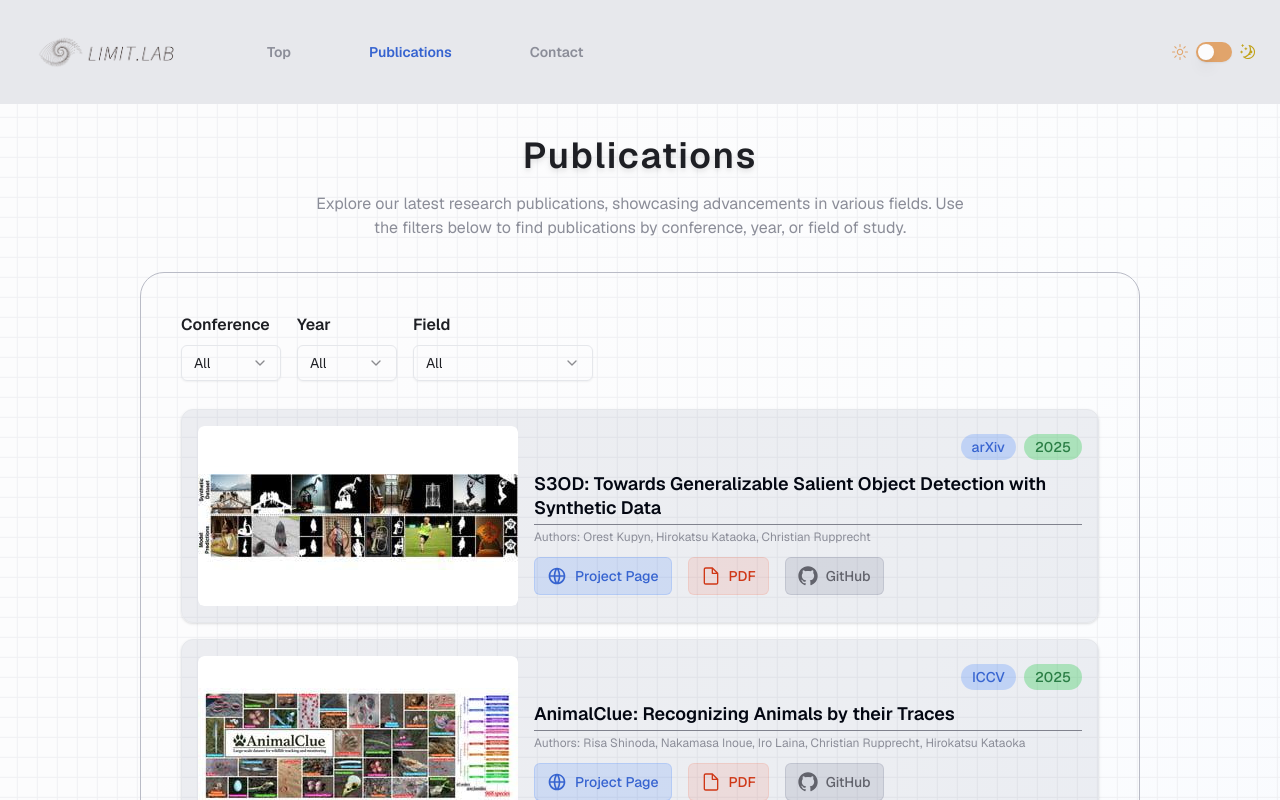
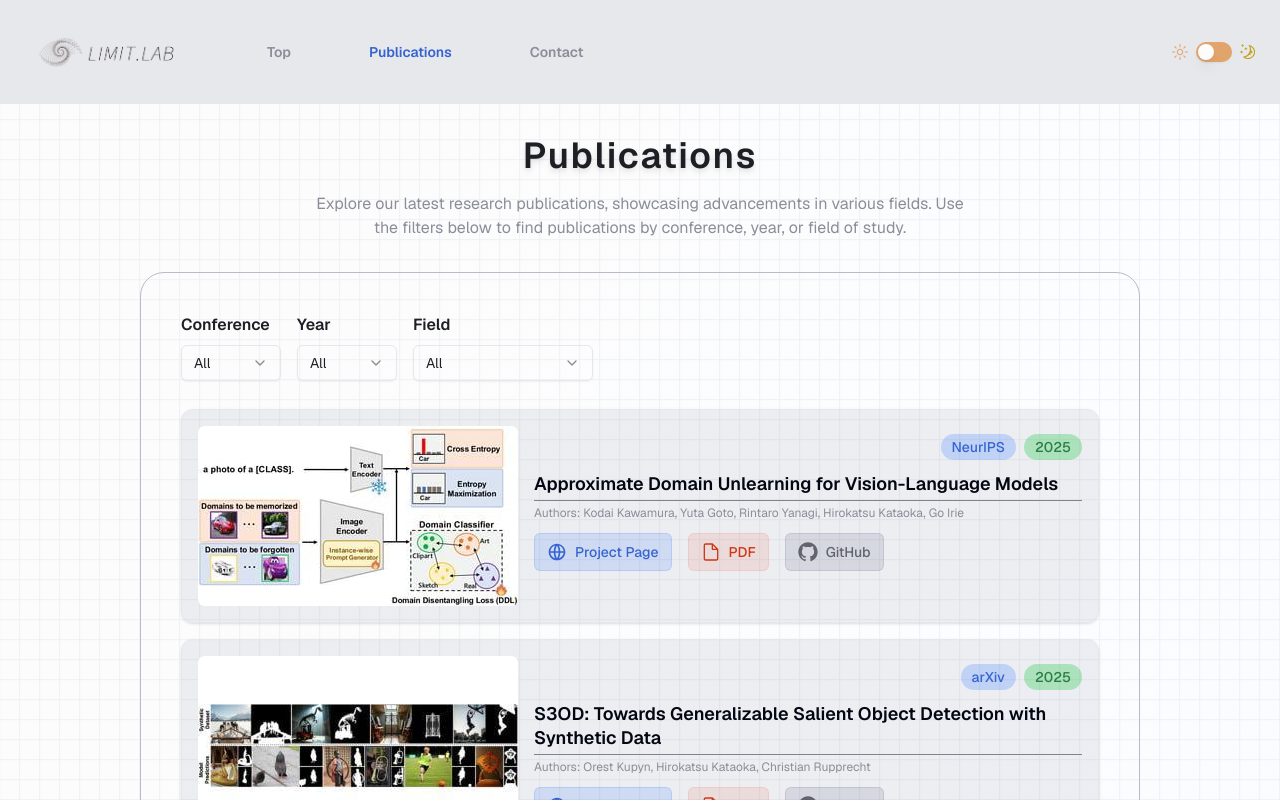
Before and after one commit to cvpaperchallenge-alumni/limit-lab-homepage, a Next.js app: page /publications in a window 1280 px wide. Shown: the top 800 px of the page. Built offline with nearby package versions, Linux system fonts and the light colour scheme; what tailwindcss-animated would draw is missing.

Commit message:
feat: add domain unlearning.

```diff
--- a/src/data/publicationPageData.ts
+++ b/src/data/publicationPageData.ts
@@ -92,4 +92,17 @@ export const samplePublications = [
     githubUrl: 'https://github.com/KupynOrest/s3od',
     field: 'Computer Vision',
   },
+  {
+    id: 8,
+    imageUrl: '/publications/kawamura25approximate-320x180.jpg',
+    title: 'Approximate Domain Unlearning for Vision-Language Models',
+    authors:
+      'Kodai Kawamura, Yuta Goto, Rintaro Yanagi, Hirokatsu Kataoka, Go Irie',
+    conference: 'NeurIPS',
+    year: 2025,
+    projectPageUrl: 'https://kodaikawamura.github.io/Domain_Unlearning/',
+    pdfFileUrl: 'https://arxiv.org/pdf/2510.08132',
+    githubUrl: 'https://github.com/kodaikawamura/domain-unlearning',
+    field: 'Computer Vision',
+  },
 ]
```
Also changed, not shown: public/publications/kawamura25approximate-320x180.jpg (added).
